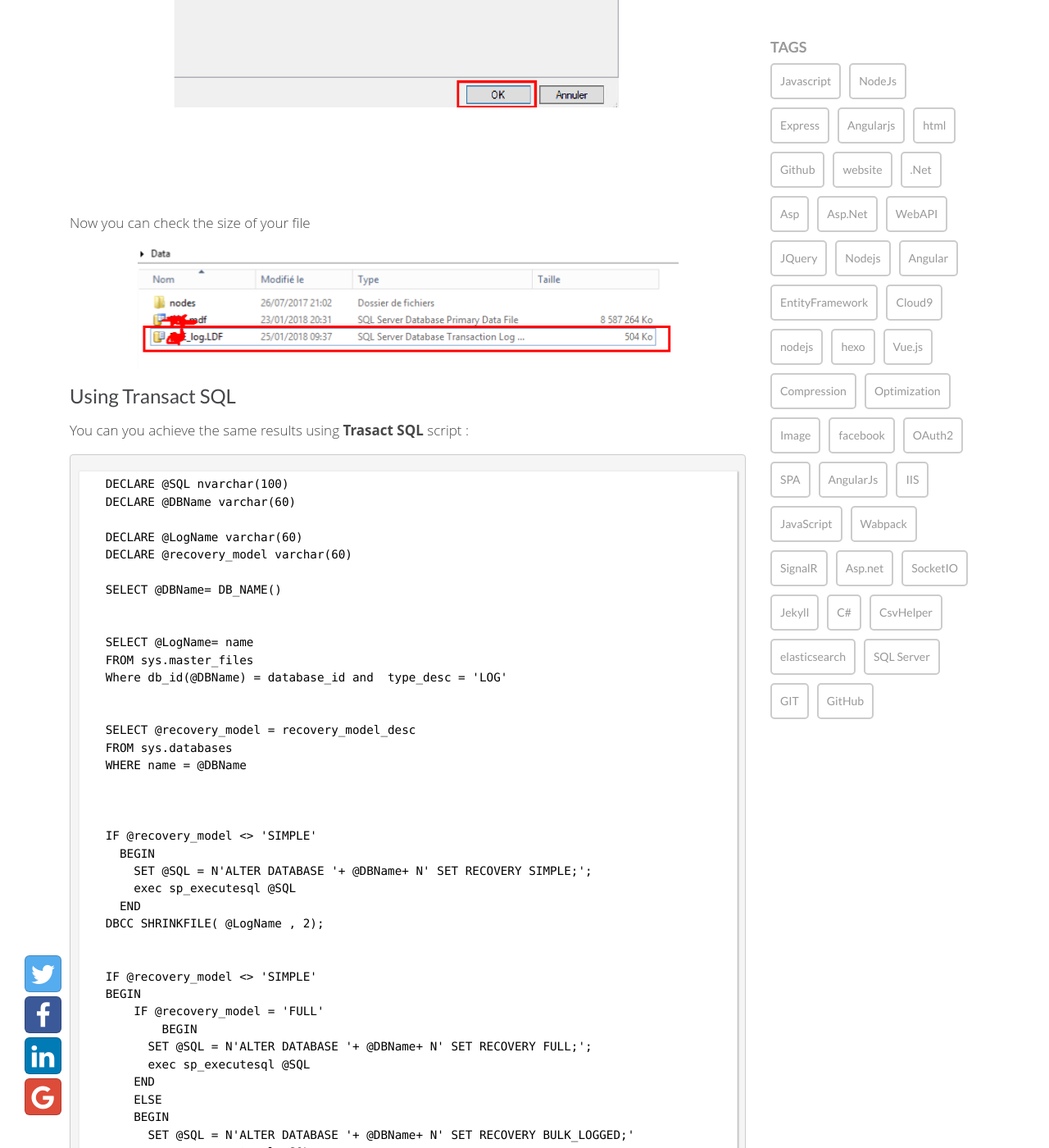
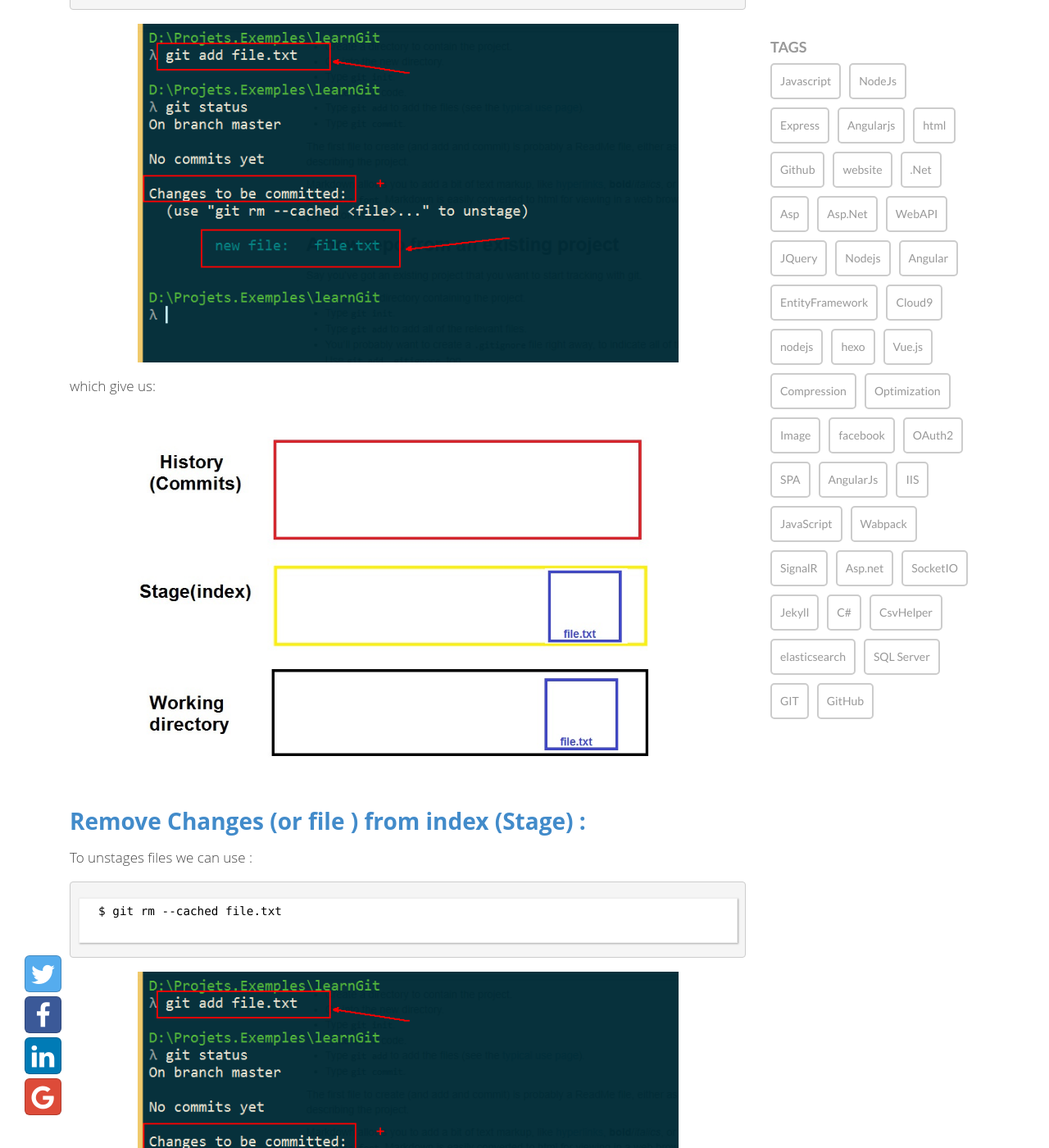
Before and after one commit to malekbenz/malekbenz, a Jekyll site: the page built from _posts/2018-02-20-git-basics.md, in a window 1280 px wide and 1400 px high, scrolled down 3201 px. Shown: the whole window at 82% size. Built offline with Jekyll 4.4.1, drawn with Linux system fonts in a browser that asks for light colours; nearby versions of some CDN libraries; comment, search, counter and statistics services are not loaded; some of the changed text lies outside the part shown.

Commit message:
Add a commit to the post

````diff
--- a/_posts/2018-02-20-git-basics.md
+++ b/_posts/2018-02-20-git-basics.md
@@ -46,79 +46,71 @@ then to create a Git repo you type :
 
 ```
 
-
-Right click on it and select properties:
-
-![CMD](/images/sqltruncatelog/02.png){:class="img-responsive" }
-
-Go to the **options** and change the  recovery model to **simple** and click ok.
-
-![CMD](/images/sqltruncatelog/03.png){:class="img-responsive" }
-
-Now let's truncate the **log file**  to section Tasks -> Shrink -> Files.
-
-![CMD](/images/sqltruncatelog/04.png){:class="img-responsive" }
-
- In File type select Log and click ok.
-
-![CMD](/images/sqltruncatelog/05.png){:class="img-responsive" }
-
-Now you can check the size of your file
-
-![CMD](/images/sqltruncatelog/06.png){:class="img-responsive" }
+![CMD](/images/gitbasics/00.jpg){:class="img-responsive" }
 
 
+You'll get some like this :
+
+![CMD](/images/gitbasics/01.jpg){:class="img-responsive" }
+
+## Add Changes to the index (Stage) :
+
+Now let's create a file **file.txt** and check the status:
+
+```
+ $ git status
+
+```
+![CMD](/images/gitbasics/02.jpg){:class="img-responsive" }
 
 
-### Using Transact SQL
+![CMD](/images/gitbasics/03.jpg){:class="img-responsive" }
 
-You can you achieve the same results using **Trasact SQL** script :
+To add the file **file.txt** to the index :
+```
+ $ git add file.txt
 
 ```
-  DECLARE @SQL nvarchar(100)
-  DECLARE @DBName varchar(60)
 
-  DECLARE @LogName varchar(60)
-  DECLARE @recovery_model varchar(60)
+![CMD](/images/gitbasics/04.jpg){:class="img-responsive" }
 
-  SELECT @DBName= DB_NAME()
+which give us:
+
+![CMD](/images/gitbasics/05.jpg){:class="img-responsive" }
+
+## Remove Changes (or file ) from index (Stage) :
 
 
-  SELECT @LogName= name
-  FROM sys.master_files
-  Where db_id(@DBName) = database_id and  type_desc = 'LOG'
-
-
-  SELECT @recovery_model = recovery_model_desc
-  FROM sys.databases
-  WHERE name = @DBName
-
-
-
-  IF @recovery_model <> 'SIMPLE'
-    BEGIN
-      SET @SQL = N'ALTER DATABASE '+ @DBName+ N' SET RECOVERY SIMPLE;';
-      exec sp_executesql @SQL
-    END
-  DBCC SHRINKFILE( @LogName , 2);
-
-
-  IF @recovery_model <> 'SIMPLE'
-  BEGIN
-      IF @recovery_model = 'FULL'
-          BEGIN
-        SET @SQL = N'ALTER DATABASE '+ @DBName+ N' SET RECOVERY FULL;';
-        exec sp_executesql @SQL
-      END
-      ELSE
-      BEGIN
-        SET @SQL = N'ALTER DATABASE '+ @DBName+ N' SET RECOVERY BULK_LOGGED;'
-        exec sp_executesql @SQL
-      END
-
-  END /*IF*/
+To unstages files we can use :
 
 ```
+ $ git rm --cached file.txt
+
+```
+![CMD](/images/gitbasics/04.jpg){:class="img-responsive" }
+
+Which means that:
+
+![CMD](/images/gitbasics/03.jpg){:class="img-responsive" }
+
+## Commit changes:
+Now to commit our changes let's first stage our file **file.txt**
+
+```
+ $ git add file.txt
+```
+To commit type :
+
+```
+ $ git commit -m "My First commit "
+
+```
+![CMD](/images/gitbasics/07.jpg){:class="img-responsive" }
+
+Which means that:
+
+![CMD](/images/gitbasics/08.jpg){:class="img-responsive" }
+
 
 
 >
````
Also changed, not shown: images/gitbasics/00.jpg (added), images/gitbasics/01.jpg (added), images/gitbasics/02.jpg (added), images/gitbasics/03.jpg (added), images/gitbasics/04.jpg (added), images/gitbasics/05.jpg (added), images/gitbasics/06.jpg (added), images/gitbasics/07.jpg (added), images/gitbasics/08.jpg (added).
